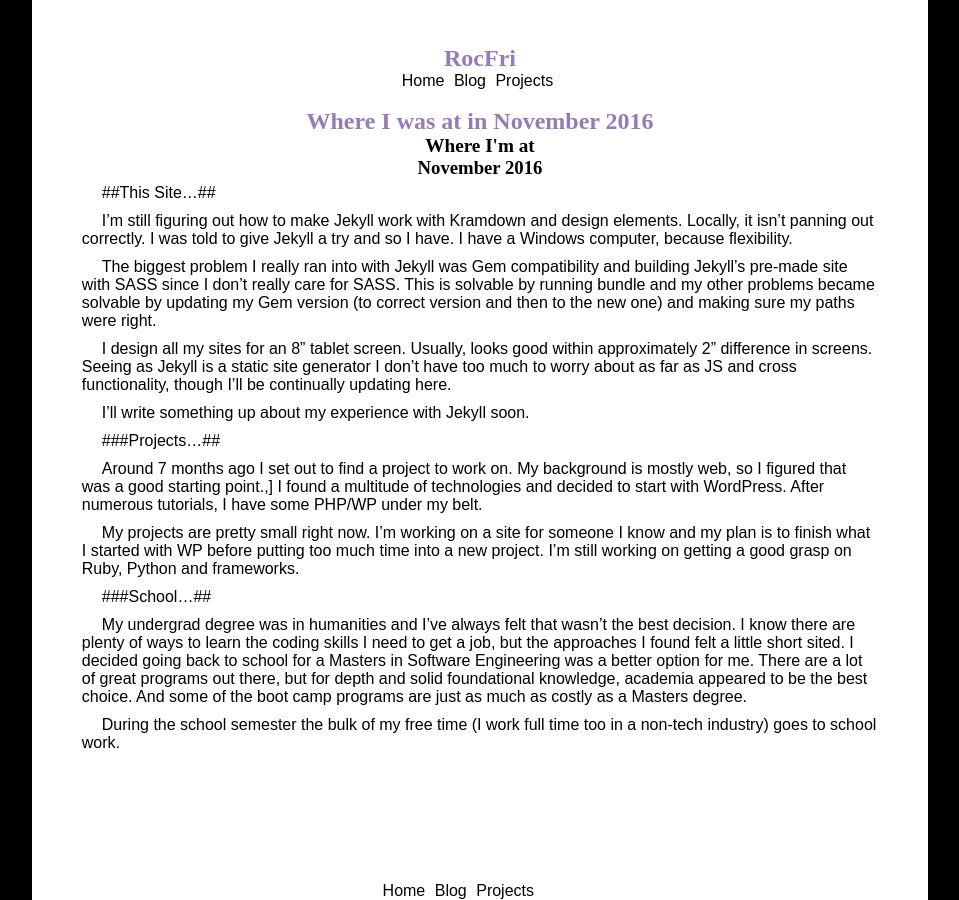
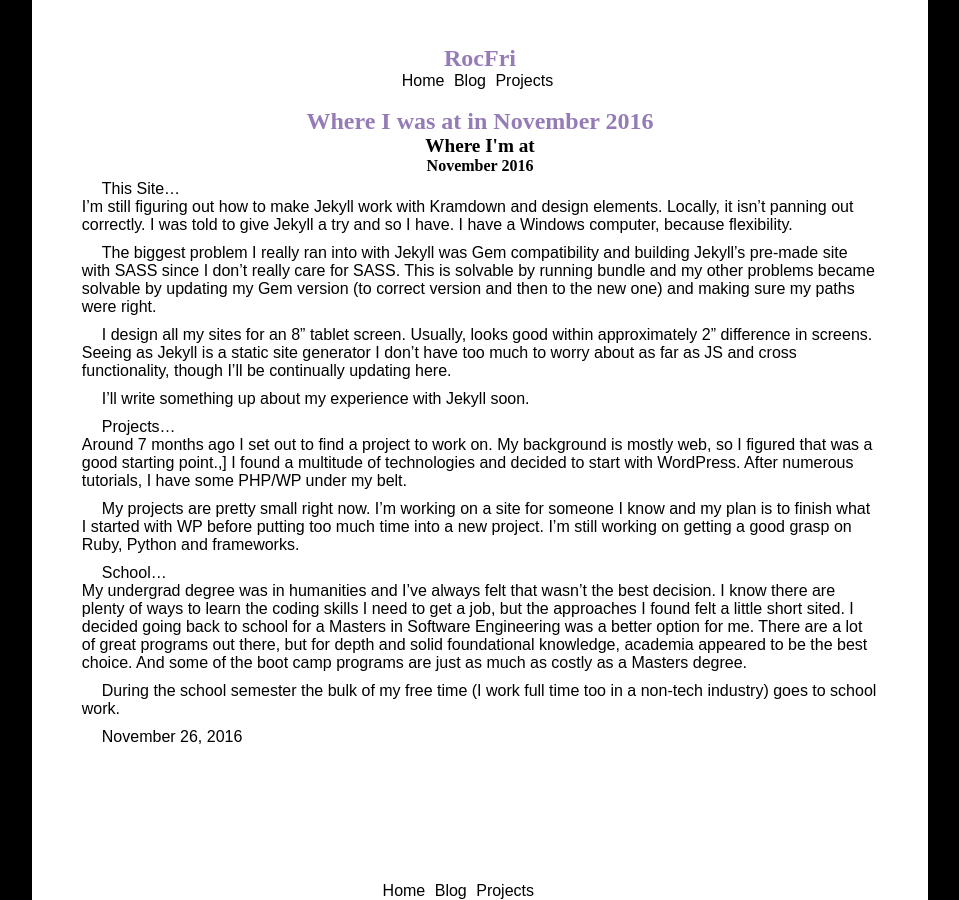
Before and after one commit to rocfri/blog, a Jekyll site: the page built from _posts/updates/2016-11-26-update-nov.md, in a window 1280 px wide. Shown: the whole page, without its empty margins (160-1119 px from the left). Built offline with Jekyll 4.4.1, drawn with Linux system fonts in a browser that asks for light colours.

Commit message:
Minor Tweets & Additions

```diff
--- a/_includes/css/fonts.css
+++ b/_includes/css/fonts.css
@@ -9,7 +9,6 @@
 
 
 .header{
-  font-family: 'Vampiro One', cursive;
 }
 
 
@@ -31,6 +30,10 @@ h2{
   font-size: 1.2em;
 }
 
+h3{
+  font-size:1em;
+}
+
 nav{
   font-size: 1em;
   font-family: 'Raleway', sans-serif;
--- a/_layouts/article.html
+++ b/_layouts/article.html
@@ -3,7 +3,9 @@ layout: default
 ---
 <h1>{{page.title}}</h1>
 <div class="blog_post">
+
   {{content}}
+  <p>{{ page.date | date: '%B %d, %Y' }}<p>
 </div>
 <footer>
 </footer>
--- a/_layouts/default.html
+++ b/_layouts/default.html
@@ -4,11 +4,12 @@
 		<title>{%if page.title %}{{page.title}} | {% endif %} RocFri {% if page.titleAfter %} | {{page.titleAfter}}{% endif %}</title>
 		<link href="{{site.baseurl}}/css/main.css" rel="stylesheet">
 		<meta name="description" content="{{page.meta}}">
+		<meta http-equiv="Content-Security-Policy" content="font-src 'self' data: https://themes.googleusercontent.com">
 	</head>
 	<body>
 		<div id="frame">
 			<article>
-				<header class="">
+				<header class="header">
 				<h1> RocFri </h1>
 				{% include nav.html navclass='nav-top' %}
 				</header>
--- a/_posts/updates/2016-11-26-update-nov.md
+++ b/_posts/updates/2016-11-26-update-nov.md
@@ -7,9 +7,8 @@ layout: article
 <h2>Where I'm at</h2>
 <h3>November 2016</h3>
 
-##This Site...##
-
-
+This Site...
+<br>
 I'm still figuring out how to make Jekyll work with Kramdown and design elements. Locally, it isn't panning out correctly. I was told to give Jekyll a try and so I have. I have a Windows computer, because flexibility.
 
 
@@ -20,14 +19,14 @@ I design all my sites for an 8" tablet screen. Usually, looks good within approx
 
 I'll write something up about my experience with Jekyll soon.
 
-###Projects...##
-
+Projects...
+<br>
 Around 7 months ago I set out to find a project to work on. My background is mostly web, so I figured that was a good starting point.,] I found a multitude of technologies and decided to start with WordPress. After numerous tutorials, I have some PHP/WP under my belt.
 
 My projects are pretty small right now. I'm working on a site for someone I know and my plan is to finish what I started with WP before putting too much time into a new project. I'm still working on getting a good grasp on Ruby, Python and frameworks.
 
-###School...##
-
+School...
+<br>
 My undergrad degree was in humanities and I've always felt that wasn't the best decision. I know there are plenty of ways to learn the coding skills I need to get a job, but the approaches I found felt a little short sited. I decided going back to school for a Masters in Software Engineering was a better option for me. There are a lot of great programs out there, but for depth and solid foundational knowledge, academia appeared to be the best choice. And some of the boot camp programs are just as much as costly as a Masters degree.
 
 During the school semester the bulk of my free time (I work full time too in a non-tech industry) goes to school work.
```
Also changed, not shown: _posts/updates/2016-11-28-annoying-nuances.md (added, +13 -0 lines), blog.md (+1 -1 lines), 8 other files.
